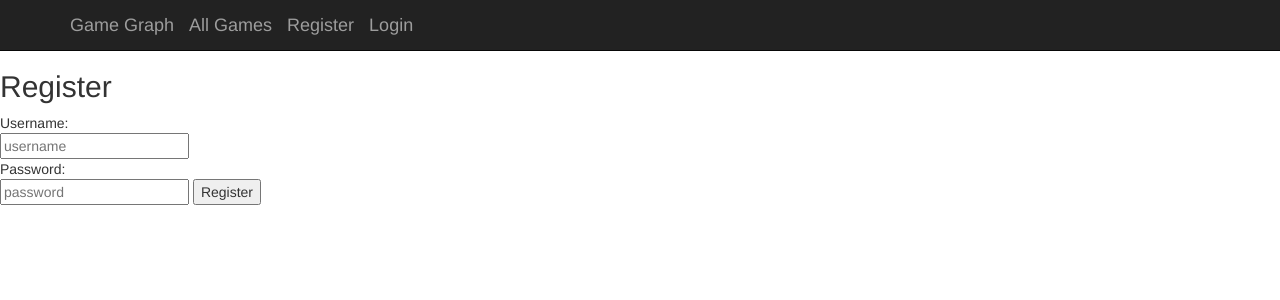
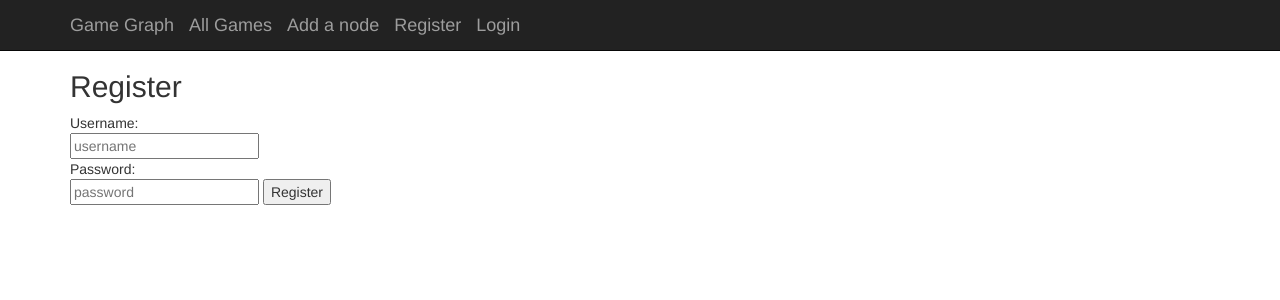
Before and after one commit to wotashu/game-graph, a Flask app: page /register in a window 1280 px wide. Shown: the top 300 px of the page. Run offline with Flask 2, Linux system fonts and the light colour scheme; parts of the project's set-up code (start-up, migrations or seed data) failed here and were passed over; some libraries are stand-ins or nearby versions.

Commit message:
update forms

```diff
--- a/gamegraph/templates/layout.html
+++ b/gamegraph/templates/layout.html
@@ -21,6 +21,7 @@
           </button>
             <a class="navbar-brand" href="{{ url_for('index') }}">Game Graph</a>
             <a class="navbar-brand" href="/all_games">All Games</a>
+            <a class="navbar-brand" href="/add">Add a node</a>
             {% if not session.username %}
                 <a class="navbar-brand" href="{{ url_for('register') }}">Register</a>
                 <a class="navbar-brand" href="{{ url_for('login') }}">Login</a>
--- a/gamegraph/templates/login.html
+++ b/gamegraph/templates/login.html
@@ -1,5 +1,6 @@
 {% extends "layout.html" %}
 {% block body %}
+        <div class="container">
   <h2>Login</h2>
   {% if error %}
   <p class=error><strong>Error:</strong> {{ error }}
@@ -12,4 +13,5 @@
         <input type="password" name="password" placeholder="password">
         <input type="submit" value="Login">
     </form>
+    </div>
 {% endblock %}
--- a/gamegraph/templates/register.html
+++ b/gamegraph/templates/register.html
@@ -1,5 +1,6 @@
 {% extends "layout.html" %}
 {% block body %}
+        <div class="container">
   <h2>Register</h2>
   {% if error %}
   <p class=error><strong>Error:</strong> {{ error }}
@@ -12,4 +13,5 @@
         <input type="password" name="password" placeholder="password">
         <input type="submit" value="Register">
     </form>
+        </div>
 {% endblock %}
--- a/gamegraph/views.py
+++ b/gamegraph/views.py
@@ -1,4 +1,4 @@
-from models import User, get_todays_recent_games, get_users_recent_games, get_all_games, get_game
+from models import User, get_todays_recent_games, get_users_recent_games, get_all_games, get_game, MyForm
 from flask import Flask, request, session, redirect, url_for, abort, render_template, flash
 from flask_bootstrap import Bootstrap
 from werkzeug.contrib.fixers import ProxyFix
@@ -73,6 +73,31 @@ def add_game():
     return redirect(url_for('index'))
 
 
+@app.route('/add_node', methods=['GET', 'POST'])
+def add_node():
+    user = User(session['username'])
+    node_type = request.form['node_type']
+    node_title = request.form['node_title']
+    node_notes = request.form['node_notes']
+
+    if not node_type:
+        abort(400, 'You must give a node type')
+
+    elif not node_title:
+        abort(400, 'You must the node a title')
+
+    elif not node_notes:
+        abort(400, 'You must explain this node with notes')
+
+    user.add_node(node_type, node_title, node_notes)
+    flash("Node Added")
+    return redirect(url_for('new_node'))
+
+
+@app.route('/add')
+def new_node():
+    return render_template('new_node.html')
+
 @app.route('/all_games')
 def index2():
     games = get_all_games()
@@ -129,3 +154,11 @@ def logout():
     session.pop('username', None)
     flash('Logged out.')
     return redirect(url_for('index'))
+
+
+@app.route('/submit', methods=('GET', 'POST'))
+def submit():
+    form = MyForm()
+    if form.validate_on_submit():
+        return redirect('/success')
+    return render_template('submit.html', form=form)
```
Also changed, not shown: gamegraph/models.py (+35 -11 lines), gamegraph/templates/index.html (+4 -6 lines), gamegraph/templates/new_node.html (added, +19 -0 lines), gamegraph/templates/submit.html (added, +14 -0 lines), gamegraph/static/css/jumbotron.css (line endings or trailing spaces).
